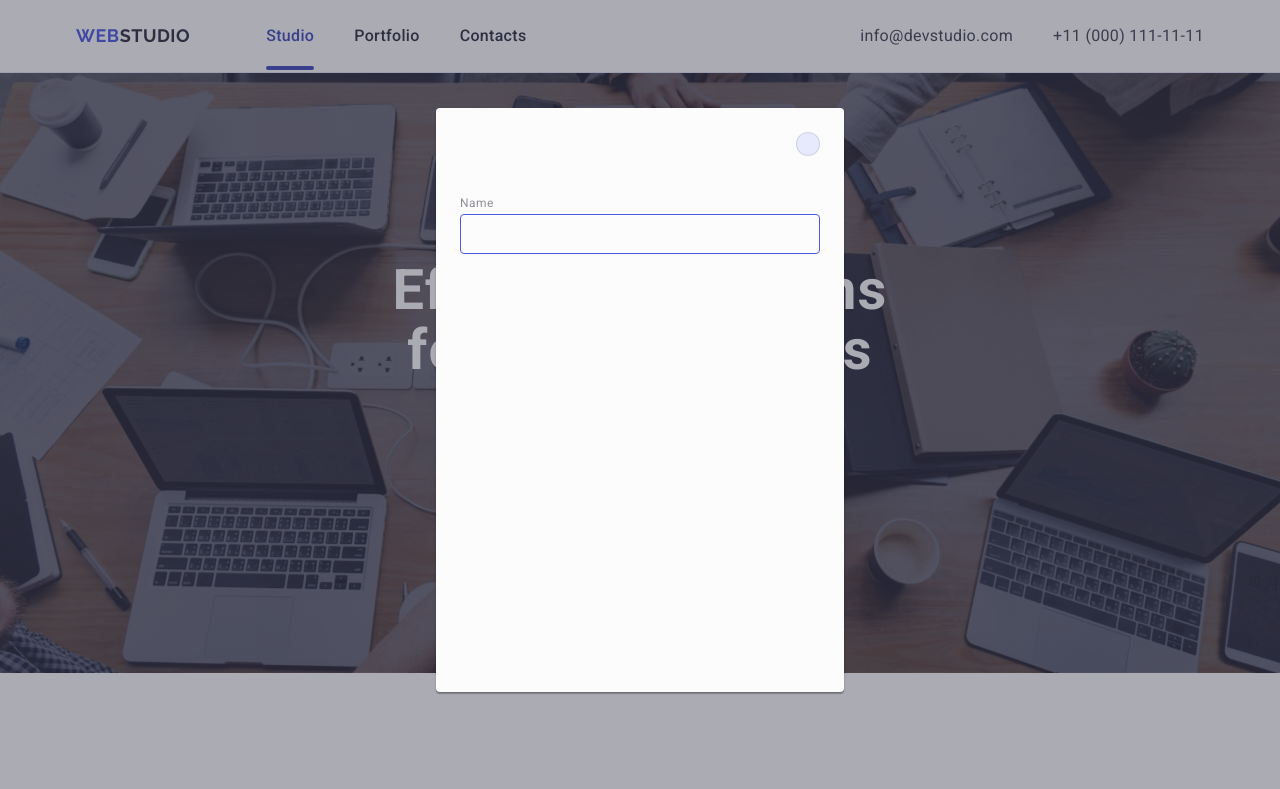
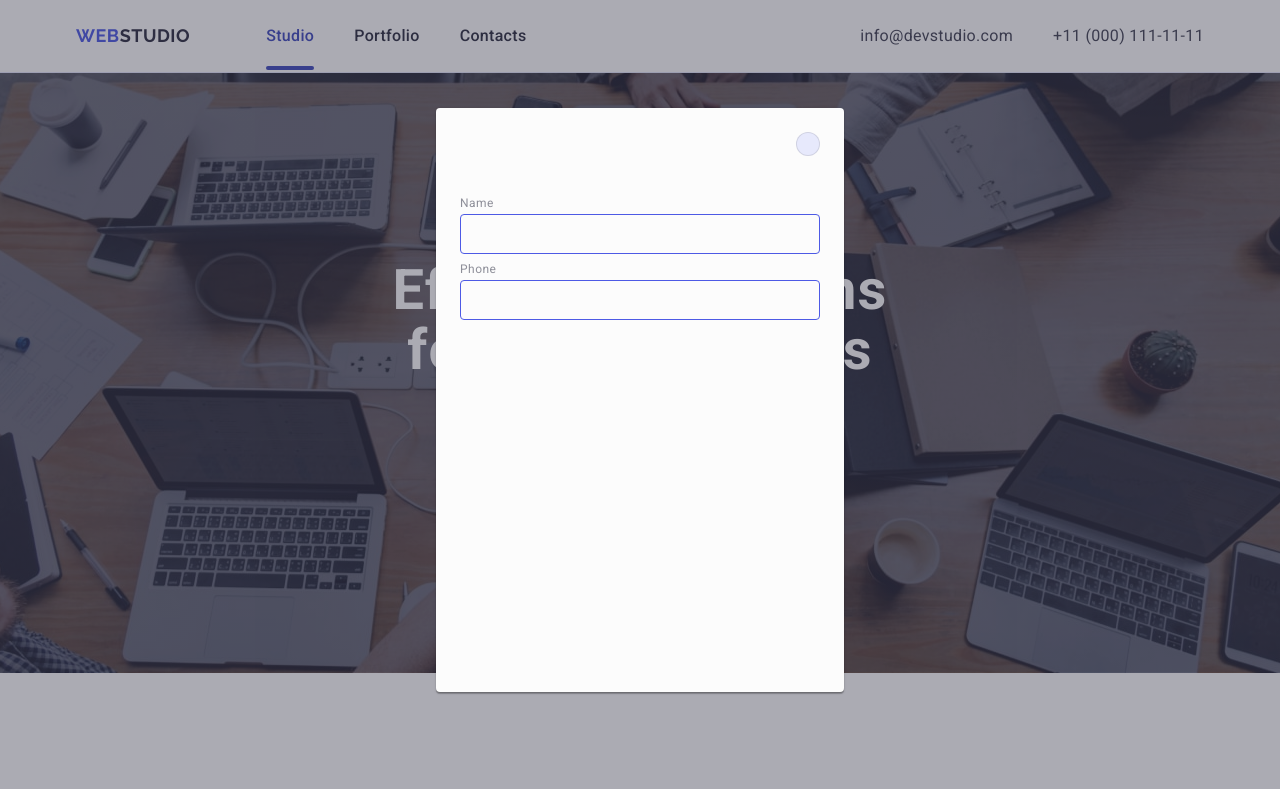
Before and after one commit to MegaZalt/goit-markup-hw-05, a plain HTML site: page index.html in a window 1280 px wide. Shown: the top 789 px of the page. Drawn offline with nearby package versions, Linux system fonts and the light colour scheme.

Commit message:
Update index.html

```diff
--- a/index.html
+++ b/index.html
@@ -411,6 +411,18 @@
                         </svg>
                     </div>
                 </div>
+
+                <div class="name-mod">
+                    <label class="title-name-mod" for="user-name">
+                        Phone
+                    </label>
+                    <div class="name-icon">
+                        <input class="mod-name" id="user-name" name="user-name" type="text" />
+                        <svg class="mod-name-icon" width="18" height="24">
+                            <use href=""></use>
+                        </svg>
+                    </div>
+                </div>
             </form>
         </div>
     </div>
```
